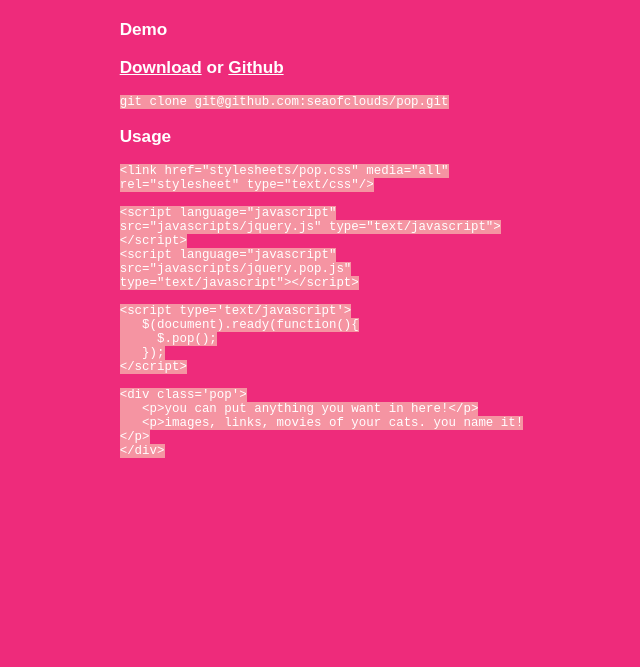
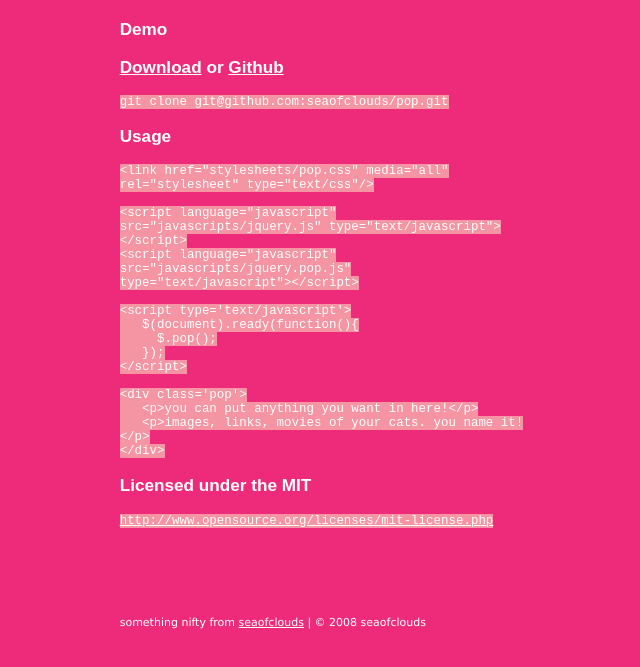
Before and after one commit to seaofclouds/pop, a plain HTML site: page index.html in a window 1280 px wide. Shown: the part 149-816 px from the top of the page, without its empty margins (315-955 px from the left). Drawn offline with Linux system fonts and the light colour scheme.

Commit message:
add copyright and mit license

```diff
--- a/index.html
+++ b/index.html
@@ -44,6 +44,11 @@
           &nbsp;&nbsp;&nbsp;&lt;p&gt;images, links, movies of your cats. you name it!&lt;/p&gt;<br />
         &lt;/div&gt;
       </code>
+      <h3>Licensed under the MIT</h3>
+      <code>
+        <a href="http://www.opensource.org/licenses/mit-license.php">http://www.opensource.org/licenses/mit-license.php</a>
+      </code>
+      <p class='copyright'>something nifty from <a href="http://seaofclouds.com">seaofclouds</a> | &copy; 2008 seaofclouds</p>
     </div>
   </body>
 </html>
--- a/stylesheets/application.css
+++ b/stylesheets/application.css
@@ -21,3 +21,7 @@ body {
       font-size: 85%; }
     body .container a {
       color: #fff; }
+    body .container .copyright {
+      font-family: verdana, sans-serif;
+      font-size: 75%;
+      margin-top: 8em; }
```
Also changed, not shown: 1 other file.
